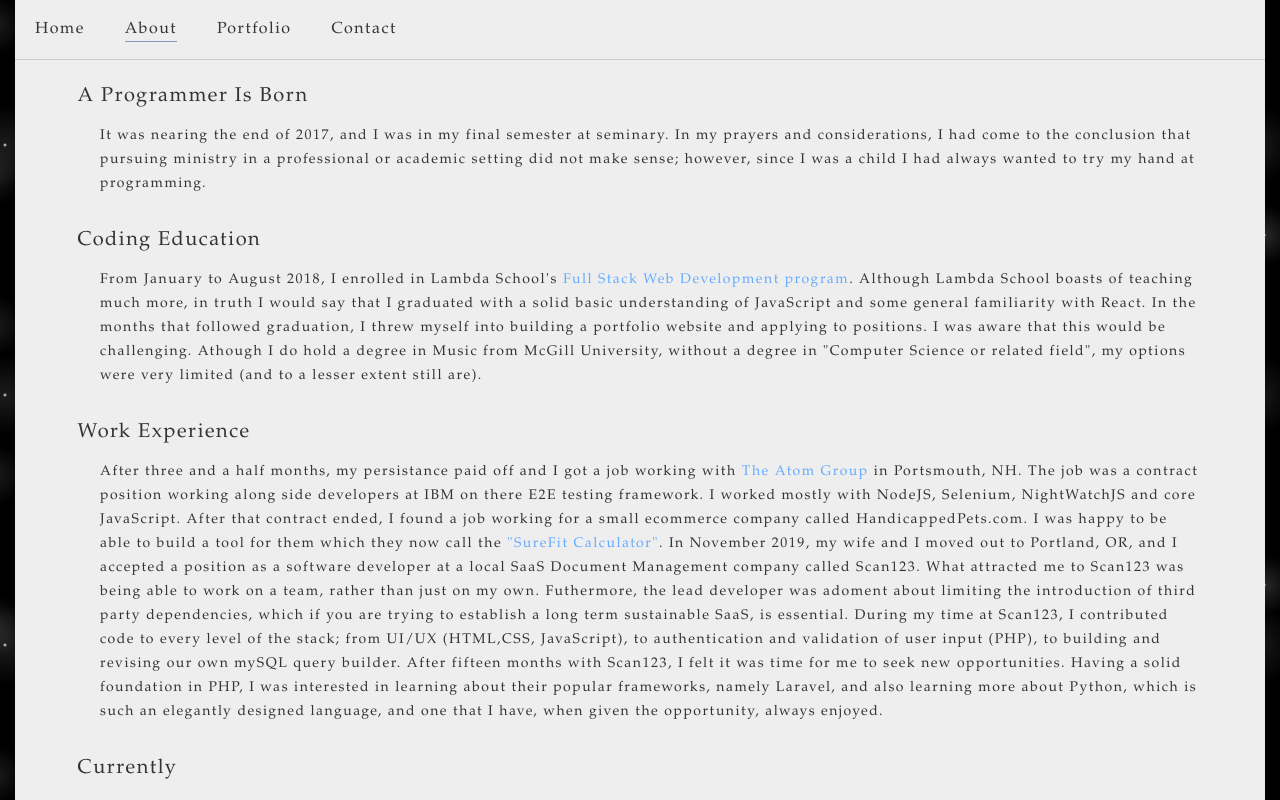
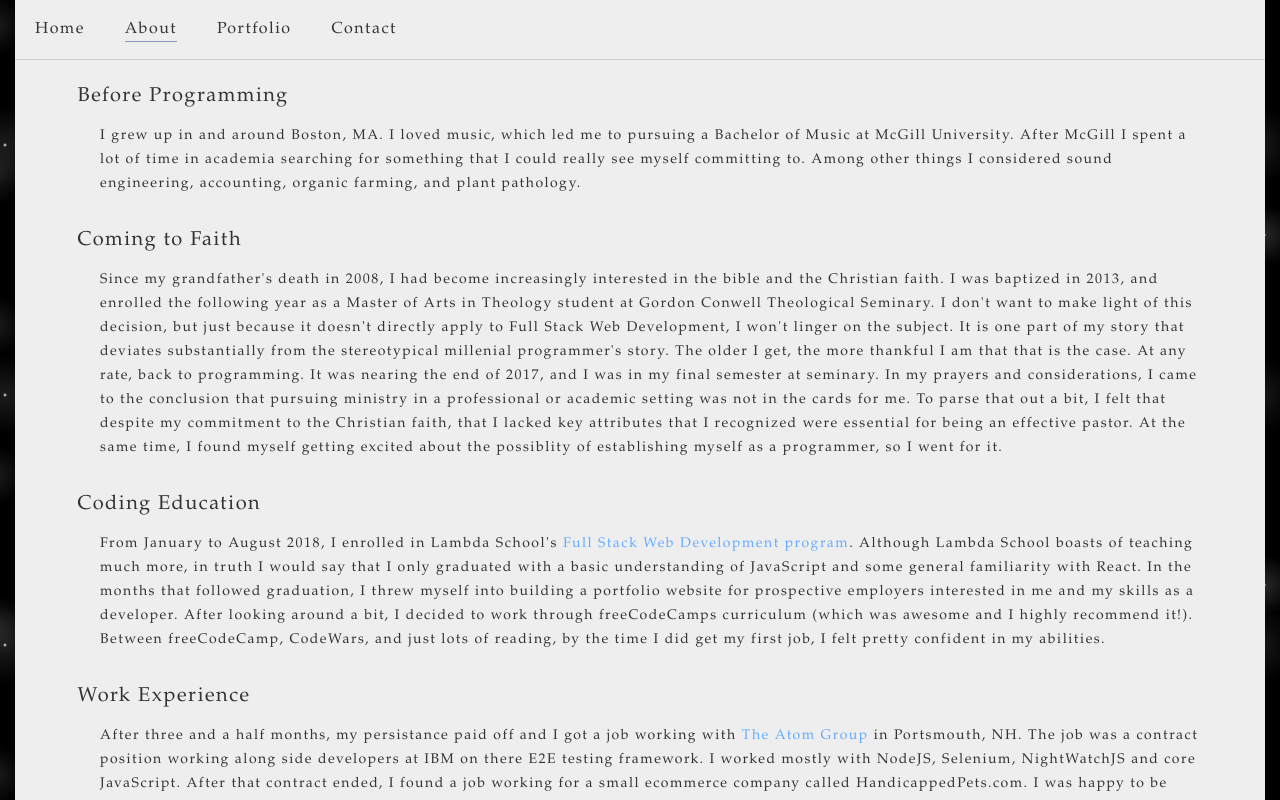
Before and after one commit to waltersgwoodward/portfolio, a React (Create React App) app: page /about in a window 1280 px wide. Shown: the top 800 px of the page. Built offline with nearby package versions, Linux system fonts and the light colour scheme.

Commit message:
Bio revisions

```diff
--- a/src/components/About/Bio.js
+++ b/src/components/About/Bio.js
@@ -5,19 +5,34 @@
         return (
             <Fragment>
                 <div className='page'>
+                <div className='page-paragraph__wrap'>
+
+                        <div className="page-paragraph__header">Before Programming</div>
+                        <div className="page__paragraph">I grew up in and around Boston, MA. I loved music, which led me to pursuing a Bachelor of Music at McGill University.
+After McGill I spent a lot of time in academia searching for something that I could really see myself committing to. Among other things I considered sound engineering, accounting, organic farming, and plant pathology.
+                        </div>
+                    </div>
                     <div className='page-paragraph__wrap'>
-                        <div className="page-paragraph__header">A Programmer Is Born</div>
-                        <div className="page__paragraph">It was nearing the end of 2017, and I was in my final semester at seminary.
-In my prayers and considerations, I had come to the conclusion that pursuing ministry in a professional or academic setting did not make sense;
-however, since I was a child I had always wanted to try my hand at programming.
+
+                        <div className="page-paragraph__header">Coming to Faith</div>
+                        <div className="page__paragraph">Since my grandfather's death in 2008, I had become increasingly interested in the bible and the Christian faith.
+I was baptized in 2013, and enrolled the following year as a Master of Arts in Theology student at Gordon Conwell Theological Seminary.
+I don't want to make light of this decision, but just because it doesn't directly apply to Full Stack Web Development, I won't linger on the subject.
+It is one part of my story that deviates substantially from the stereotypical millenial programmer's story.
+The older I get, the more thankful I am that that is the case.
+At any rate, back to programming.
+It was nearing the end of 2017, and I was in my final semester at seminary.
+In my prayers and considerations, I came to the conclusion that pursuing ministry in a professional or academic setting was not in the cards for me.
+To parse that out a bit, I felt that despite my commitment to the Christian faith, that I lacked key attributes that I recognized were essential for being an effective pastor.
+At the same time, I found myself getting excited about the possiblity of establishing myself as a programmer, so I went for it.
                         </div>
                     </div>
                     <div className="page-paragraph__wrap">
                         <div className="page-paragraph__header">Coding Education</div>
                         <div className="page__paragraph">From January to August 2018, I enrolled in Lambda School's <a className="text__highlight" href="https://lambdaschool.com/courses/full-stack-web-development">Full Stack Web Development program</a>.
-Although Lambda School boasts of teaching much more, in truth I would say that I graduated with a solid basic understanding of JavaScript and some general familiarity with React.
-In the months that followed graduation, I threw myself into building a portfolio website and applying to positions.
-I was aware that this would be challenging. Athough I do hold a degree in Music from McGill University, without a degree in "Computer Science or related field", my options were very limited (and to a lesser extent still are).
+Although Lambda School boasts of teaching much more, in truth I would say that I only graduated with a basic understanding of JavaScript and some general familiarity with React.
+In the months that followed graduation, I threw myself into building a portfolio website for prospective employers interested in me and my skills as a developer.
+After looking around a bit, I decided to work through freeCodeCamps curriculum (which was awesome and I highly recommend it!). Between freeCodeCamp, CodeWars, and just lots of reading, by the time I did get my first job, I felt pretty confident in my abilities.
                         </div>
                     </div>
                     <div className="page-paragraph__wrap">
```
